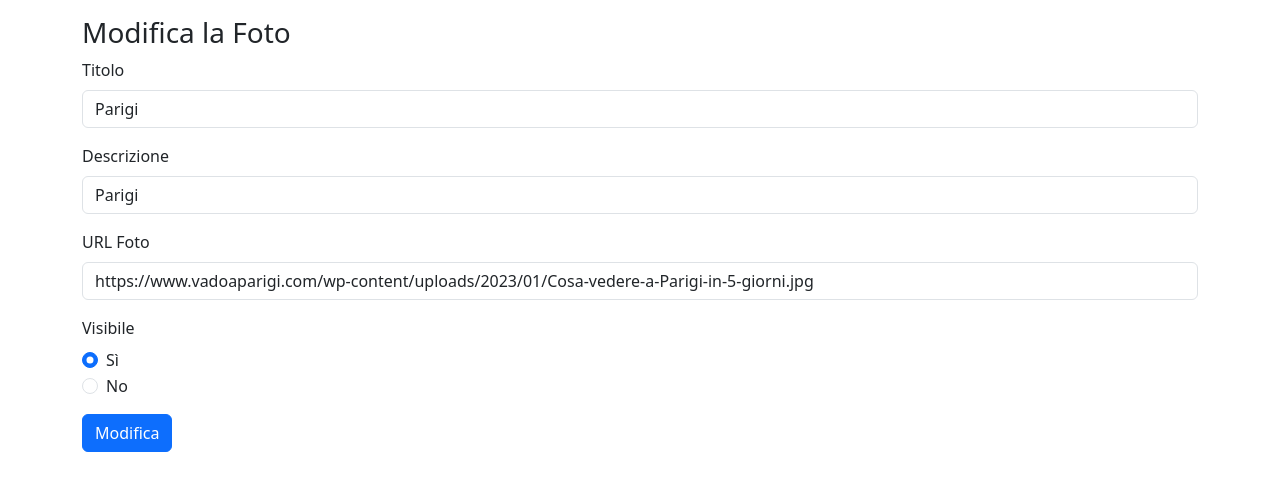
After one commit to alecasentini/spring-il-mio-fotoalbum, a Spring Boot app: page /photos/1/edit in a window 1280 px wide. The commit adds this page. Shown: the top 491 px of the page. Run offline with Spring Boot 4, Linux system fonts and the light colour scheme; data comes from the database, SQL or seed files in the repository; some libraries are stand-ins or nearby versions.

Commit message:
Aggiunta edit

```diff
--- a/src/main/java/org/java/app/mvc/PhotoController.java
+++ b/src/main/java/org/java/app/mvc/PhotoController.java
@@ -63,4 +63,22 @@ public class PhotoController {
 	    photoService.save(photo);
 	    return "redirect:/photos";
 	}
+
+	@GetMapping("/{id}/edit")
+	public String getEditPhotoForm(@PathVariable int id, Model model) {
+	    Photo photo = photoService.findById(id);
+	    model.addAttribute("photo", photo);
+	    return "photo-edit";
+	}
+
+	@PostMapping("/{id}/edit")
+	public String editPhoto(@PathVariable int id, @Valid @ModelAttribute("photo") Photo updatedPhoto, BindingResult bindingResult) {
+	    if (bindingResult.hasErrors()) {
+	        return "photo-edit";
+	    }
+	    updatedPhoto.setId(id);
+
+	    photoService.save(updatedPhoto);
+	    return "redirect:/photos";
+	}
 }
--- /dev/null
+++ b/src/main/resources/templates/photo-edit.html
@@ -0,0 +1,77 @@
+<!DOCTYPE html>
+<html>
+
+<head>
+    <link rel="stylesheet" th:href="@{/webjars/bootstrap/5.3.2/css/bootstrap.min.css}" />
+    <meta charset="ISO-8859-1">
+    <title>Modifica la Foto</title>
+</head>
+
+<body>
+    <div class="container py-3">
+        <h3>Modifica la Foto</h3>
+        <form th:action="@{'/photos/' + *{id} + '/edit'}" th:object="${photo}" method="post">
+            <div class="mb-3">
+                <label for="titolo" class="form-label">Titolo</label>
+                <input type="text" th:field="*{titolo}" class="form-control" id="titolo">
+
+                <div th:if="${#fields.hasErrors('titolo')}" class="alert alert-danger mt-1">
+                    <ul>
+                        <li th:each="err : ${#fields.errors('titolo')}" th:text="${err}"></li>
+                    </ul>
+                </div>
+            </div>
+
+            <div class="mb-3">
+                <label for="descrizione" class="form-label">Descrizione</label>
+                <input type="text" th:field="*{descrizione}" class="form-control" id="descrizione">
+
+                <div th:if="${#fields.hasErrors('descrizione')}" class="alert alert-danger mt-1">
+                    <ul>
+                        <li th:each="err : ${#fields.errors('descrizione')}" th:text="${err}"></li>
+                    </ul>
+                </div>
+            </div>
+
+            <div class="mb-3">
+                <label for="url" class="form-label">URL Foto</label>
+                <input type="text" th:field="*{url}" class="form-control" id="url">
+
+                <div th:if="${#fields.hasErrors('url')}" class="alert alert-danger mt-1">
+                    <ul>
+                        <li th:each="err : ${#fields.errors('url')}" th:text="${err}"></li>
+                    </ul>
+                </div>
+            </div>
+
+            <div class="mb-3">
+			    <label class="form-label">Visibile</label>
+			    <div class="form-check">
+			        <input class="form-check-input" type="radio" th:field="*{visibile}" value="true" id="visibileSi">
+			        <label class="form-check-label" for="visibileSi">
+			            Sì
+			        </label>
+			    </div>
+			    <div class="form-check">
+			        <input class="form-check-input" type="radio" th:field="*{visibile}" value="false" id="visibileNo">
+			        <label class="form-check-label" for="visibileNo">
+			            No
+			        </label>
+			    </div>
+
+			    <div th:if="${#fields.hasErrors('visibile')}" class="alert alert-danger mt-1">
+			        <ul>
+			            <li th:each="err : ${#fields.errors('visibile')}" th:text="${err}"></li>
+			        </ul>
+			    </div>
+			</div>
+
+            <button type="submit" class="btn btn-primary">Modifica</button>
+        </form>
+
+    </div>
+
+    <script th:src="@{/webjars/bootstrap/5.3.2/js/bootstrap.bundle.min.js}"></script>
+</body>
+
+</html>
--- a/src/main/resources/templates/photo-index.html
+++ b/src/main/resources/templates/photo-index.html
@@ -37,6 +37,7 @@
 						<p class="card-text text-muted">Visibile: <span th:text="${photo.visibile ? 'Sì' : 'No'}"></span></p>
 						</p>
 						<a th:href="@{/photos/{id}(id=*{id})}" class="btn btn-primary">Dettagli</a>
+						<a th:href="@{/photos/{id}/edit(id=${photo.id})}" class="btn btn-primary">Modifica</a>
 					</div>
 				</div>
 			</div>
```
